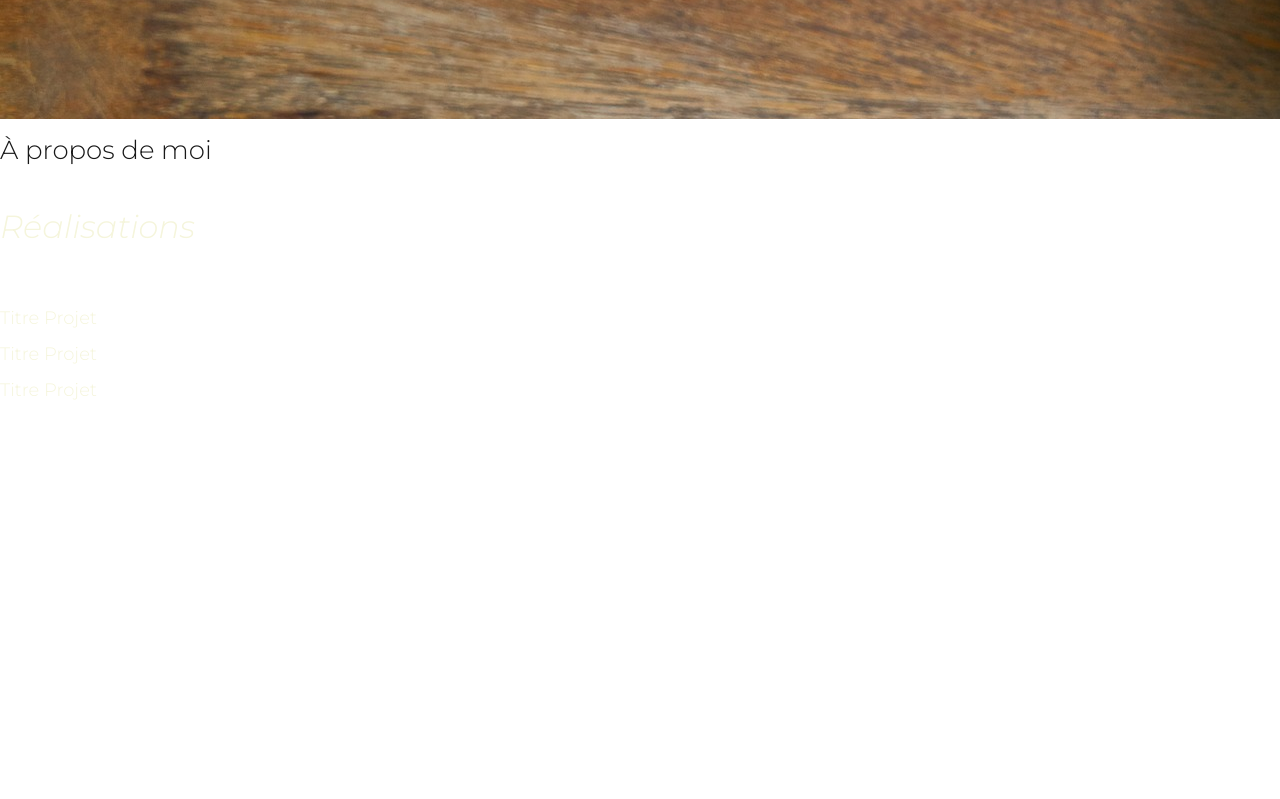
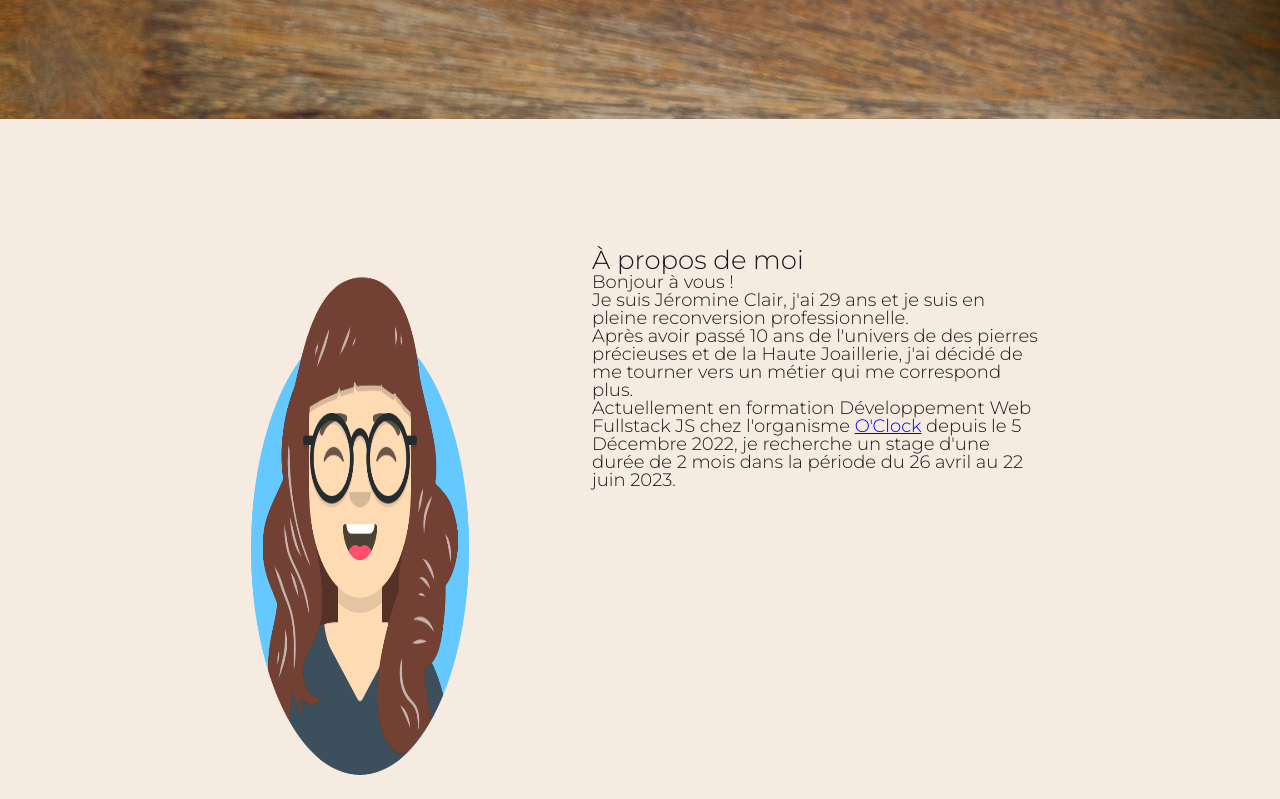
Before and after one commit to Jeromine-Clair/jeromine-clair.github.io, a plain HTML site: page index.html in a window 1280 px wide. Shown: the part 681-1480 px from the top of the page. Before the commit the page ends 1082 px from the top, so only its background shows below. Drawn offline with Linux system fonts and the light colour scheme.

Commit message:
About - img + debut presentation

```diff
--- a/css/styles.css
+++ b/css/styles.css
@@ -3,7 +3,8 @@
 }
 
 body {
-    height: 100%;
+    height: 100vh;
+    width: 100vw;
     font-family: 'Montserrat';
     color: beige;
     font-weight: 300;
@@ -60,9 +61,30 @@ h1 {
 h3 {
     font-size: 26px;
     font-weight: 300;
-    color: #181818;;
+    color: #181818;
 }
 
 strong{
     font-weight: 600;
 }
+
+#about{
+    background-color: #f5ebe0;
+    height: 100vh;
+    width: 100vw;
+    padding: 8rem 15rem;
+    display: flex;
+
+}
+
+#about--img{
+    border-radius: 50%;
+    width: 30%;
+    height: auto;
+    margin-bottom: 1rem;
+    margin-right: 7rem;
+}
+
+#about--container{
+    color: #181818;
+}
--- a/index.html
+++ b/index.html
@@ -16,8 +16,8 @@
 
     <header id="presentation">
         <nav id="navBar">
-            <a class="navBar--item" href="#"> À propos</a>
-            <a class="navBar--item" href="#">Réalisations</a>
+            <a class="navBar--item" href="#about"> À propos</a>
+            <a class="navBar--item" href="#projects">Réalisations</a>
             <a class="navBar--item" href="#"> Contact</a>
         </nav>
         <div id="presentation--container">
@@ -29,10 +29,18 @@
         </div>
     </header>
     <main id="about">
-        <img id="about--img" src="" alt="">
-        <h3>À propos de moi</h3>
-        <p></p>
-
+        <!--<img id="about--img" src="/img/photo.jpg" alt="photo de moi">-->
+        <img id="about--img" src="/img/avatar2.png" alt="avatar">
+        <div id="about--container">
+            <h3>À propos de moi</h3>
+            <p>Bonjour à vous !</p>
+            <p>Je suis Jéromine Clair, j'ai 29 ans et je suis en pleine reconversion professionnelle.</p>
+            <p>Après avoir passé 10 ans de l'univers de des pierres précieuses et de la Haute Joaillerie, j'ai décidé de me tourner vers un métier qui me correspond plus.</p>
+            <p>Actuellement en formation Développement Web Fullstack JS chez l'organisme <a
+                    href="https://oclock.io/">O'Clock</a> depuis le 5 Décembre 2022, je recherche un stage d'une durée
+                de 2 mois dans la période du 26 avril au 22 juin 2023.</p>
+            <p></p>
+        </div>
     </main>
     <section id="projects">
         <h2 class="projects--title">Réalisations</h2>
```
Also changed, not shown: img/avatar2.png (added), img/logos.png (added), img/photo.jpg (added).
